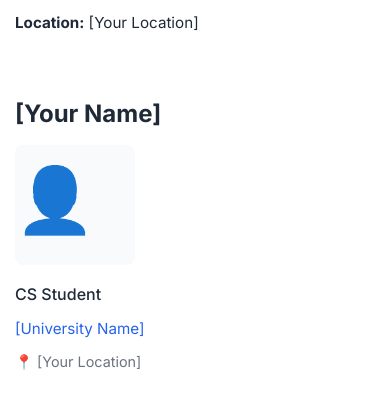
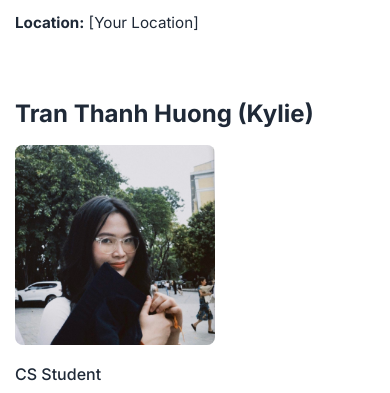
Before and after one commit to imtth79/imtth79.github.io, a plain HTML site: page index.html in a window 390 px wide. Shown: the part 2941-3334 px from the top of the page. Drawn offline with Linux system fonts and the light colour scheme.

Commit message:
Update portfolio: redesign with academic layout, adjust profile image and name sizing

```diff
--- a/css/styles.css
+++ b/css/styles.css
@@ -147,8 +147,9 @@ body {
 }
 
 .profile-image-container {
-    width: 200px;
-    height: 200px;
+    width: 100%;
+    max-width: 280px;
+    aspect-ratio: 1;
     margin-bottom: 1rem;
     border-radius: 8px;
     overflow: hidden;
@@ -606,8 +607,9 @@ body {
     }
 
     .profile-image-container {
-        width: 150px;
-        height: 150px;
+        width: 100%;
+        max-width: 250px;
+        aspect-ratio: 1;
     }
 }
 
@@ -695,7 +697,8 @@ body {
     }
 
     .profile-image-container {
-        width: 120px;
-        height: 120px;
+        width: 100%;
+        max-width: 200px;
+        aspect-ratio: 1;
     }
 }
--- a/index.html
+++ b/index.html
@@ -4,7 +4,7 @@
     <meta charset="UTF-8">
     <meta name="viewport" content="width=device-width, initial-scale=1.0">
     <meta name="description" content="Academic Portfolio - Computer Science Student">
-    <title>[Your Name] | CS Student</title>
+    <title> Tran Thanh Huong (Kylie) | CS PhD Candidate</title>
     <link rel="stylesheet" href="css/styles.css">
     <link rel="preconnect" href="https://fonts.googleapis.com">
     <link rel="preconnect" href="https://fonts.gstatic.com" crossorigin>
@@ -35,9 +35,9 @@
                 <!-- Left Sidebar - Profile -->
                 <aside class="sidebar">
                     <div class="profile-section">
-                        <h1 class="profile-name">[Your Name]</h1>
+                        <h1 class="profile-name">Tran Thanh Huong (Kylie)</h1>
                         <div class="profile-image-container">
-                            <img src="assets/images/profile.jpg" alt="Profile Picture" class="profile-image" onerror="this.style.display='none'; this.nextElementSibling.style.display='block';">
+                            <img src="assets/images/avt.jpg" alt="Profile Picture" class="profile-image" onerror="this.style.display='none'; this.nextElementSibling.style.display='block';">
                             <div class="profile-image-placeholder" style="display: none;">
                                 <span>👤</span>
                             </div>
```
Also changed, not shown: assets/images/avt.jpg (added), 1 other file.
